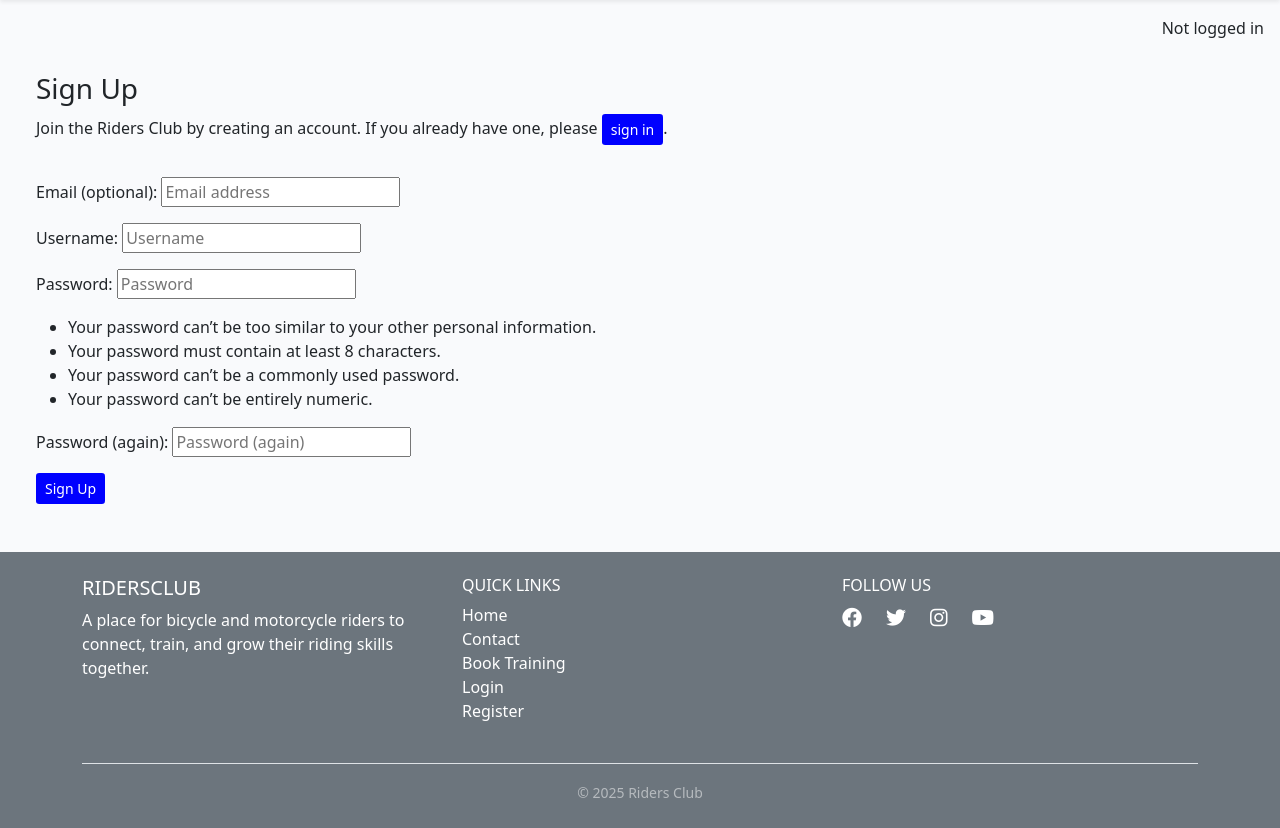
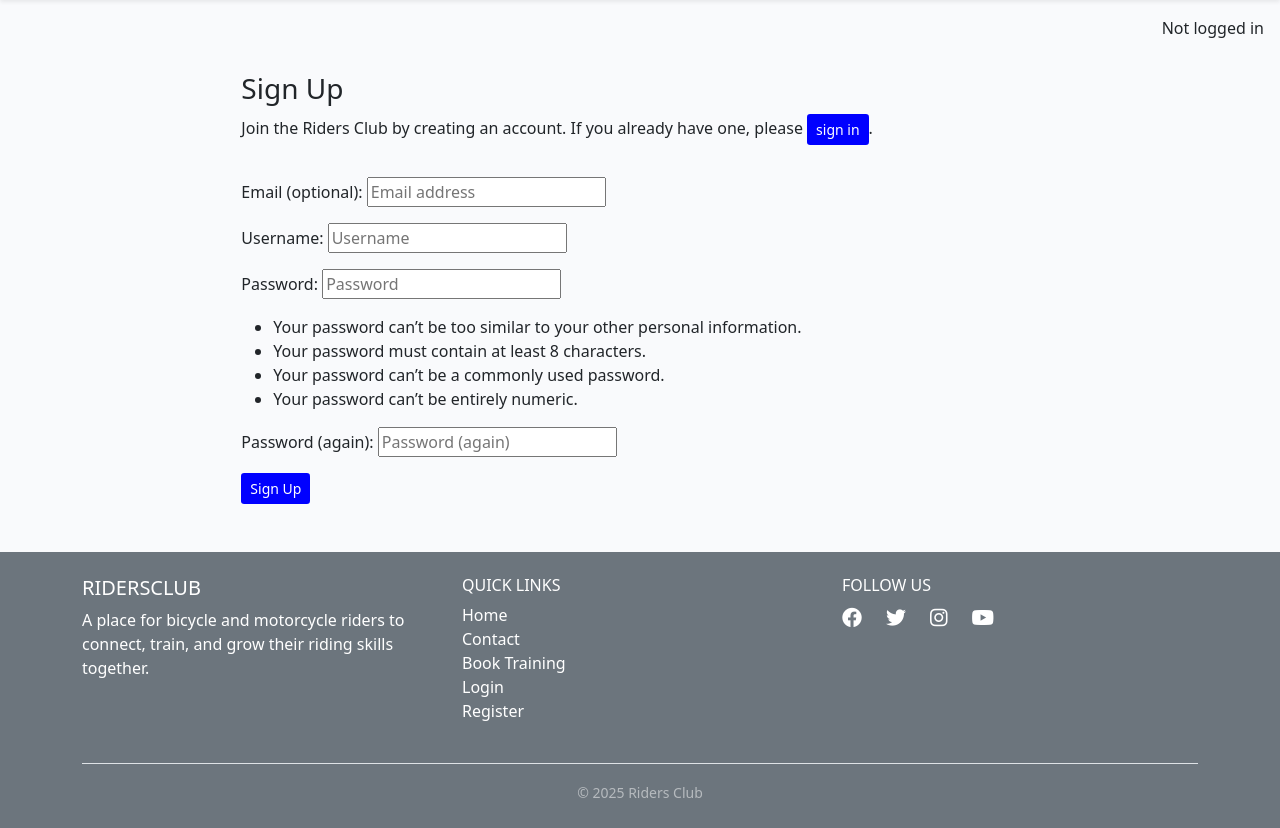
Before and after one commit to Eyongtarh/Riders-Club-Project, a Django app: page /accounts/signup/ in a window 1280 px wide. Shown: the part 84-912 px from the top of the page. Run offline with Django 5.2, Linux system fonts and the light colour scheme.

Commit message:
collectstatic files

```diff
--- a/templates/account/signup.html
+++ b/templates/account/signup.html
@@ -6,10 +6,10 @@
 {% endblock %}
 
 {% block content %}
-  <section class="row justify-content-center mb-5 mx-4">
+  <section class="row justify-content-center mb-5 mx-2 mx-md-4">
     <div class="container">
       <div class="row">
-        <div class="col-12 col-md-8 mt-3">
+        <div class="col-md-8 mt-3 offset-md-2">
           <h3>{% trans 'Sign Up' %}</h3>
 
           <p>
@@ -18,14 +18,14 @@
         </div>
       </div>
       <div class="row">
-        <div class="col-12 col-md-8 mt-3">
-          <form id="signup_form" class="signup" method="post" action="{% url 'account_signup' %}">
+        <div class="col-md-8 mt-3 offset-md-2">
+          <form class="signup" method="POST" action="{% url 'account_signup' %}">
             {% csrf_token %}
             {{ form.as_p }}
             {% if redirect_field_value %}
               <input type="hidden" name="{{ redirect_field_name }}" value="{{ redirect_field_value }}" />
             {% endif %}
-            <button class="btn btn-signup btn-sm" type="submit">{% trans 'Sign Up' %}</button>
+            <button class="btn btn-signup btn-sm right" type="submit">{% trans 'Sign Up' %}</button>
           </form>
         </div>
       </div>
```
Also changed, not shown: 1 other file.
